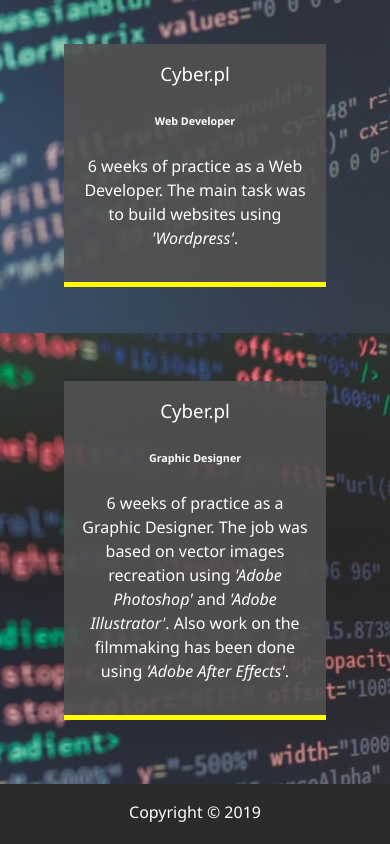
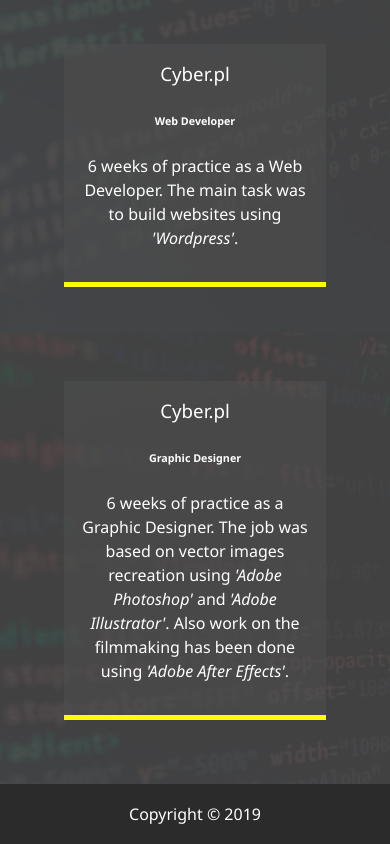
Before and after one commit to AAndrasiuk/responsive_portfolio, a website: page dist/about.html in a window 390 px wide. Shown: the part 1355-2199 px from the top of the page. Drawn offline with Linux system fonts and the light colour scheme.

Commit message:
Background images were added to the pages. Background overlay issue with responsiveness was fixed.

```diff
--- a/scss/_menu.scss
+++ b/scss/_menu.scss
@@ -44,7 +44,7 @@
   position: fixed;
   top: 0;
   width: 100%;
-  opacity: 0.95;
+  opacity: 1;
   visibility: hidden;
 
   &.show {
@@ -90,9 +90,12 @@
     .portrait {
       width: 250px;
       height: 250px;
-      background: url("../img/portrait_small.jpg");
+      background: url("../img/portrait.jpg");
       border-radius: 50%;
       border: 3px solid $secondary-color;
+      background-repeat: no-repeat;
+      background-position: center;
+      background-size: cover;
     }
   }
 
--- a/scss/main.scss
+++ b/scss/main.scss
@@ -73,21 +73,9 @@
   }
 }
 
+//background image for About page
 #bg-img-about {
-  background: url("../img/background3.jpg");
-  background-attachment: fixed;
-  background-size: cover;
-
-  &:after {
-    content: "";
-    position: absolute;
-    top: 0;
-    right: 0;
-    width: 100%;
-    height: 100%;
-    background: rgba($primary-color, 0.9);
-    z-index: -1;
-  }
+  background-image: url("../img/about-background.jpg");
 }
 
 .about-info {
@@ -118,7 +106,7 @@
 
   .job {
     margin-top: 4rem;
-    background: rgba(lighten($primary-color, 5), 0.9);
+    background: rgba(lighten($primary-color, 5), 0.5);
     padding: 1rem;
     border-bottom: $secondary-color 5px solid;
 
@@ -157,6 +145,10 @@
 }
 
 //Work / Projects
+//background image for Contact page
+#bg-img-work {
+  background-image: url("../img/projects_background.jpg");
+}
 .projects {
   display: grid;
   grid-template-columns: repeat(3, 1fr);
@@ -175,6 +167,12 @@
 }
 
 //Contact page
+
+//background image for Contact page
+#bg-img-contact {
+  background-image: url("../img/contact_background.jpg");
+}
+
 .boxes {
   display: flex;
   flex-wrap: wrap;
@@ -232,6 +230,29 @@
   background: darken($primary-color, 10);
   color: set-text-color($primary-color);
   height: 60px;
+  display: flex;
+  justify-content: center;
+  align-items: center;
+}
+
+//Background images common settings
+#bg-img-about,
+#bg-img-work,
+#bg-img-contact {
+  background-attachment: fixed;
+  background-size: cover;
+  position: relative;
+
+  &:after {
+    content: "";
+    position: absolute;
+    top: 0;
+    right: 0;
+    width: 100%;
+    height: 100%;
+    background: rgba($primary-color, 0.9);
+    z-index: -1;
+  }
 }
 
 @import "mobile";
```
Also changed, not shown: dist/contact.html, dist/css/main.css, dist/img/about-background.jpg (renamed from dist/img/background3.jpg), dist/img/contact_background.jpg (added), dist/img/projects_background.jpg (added).
